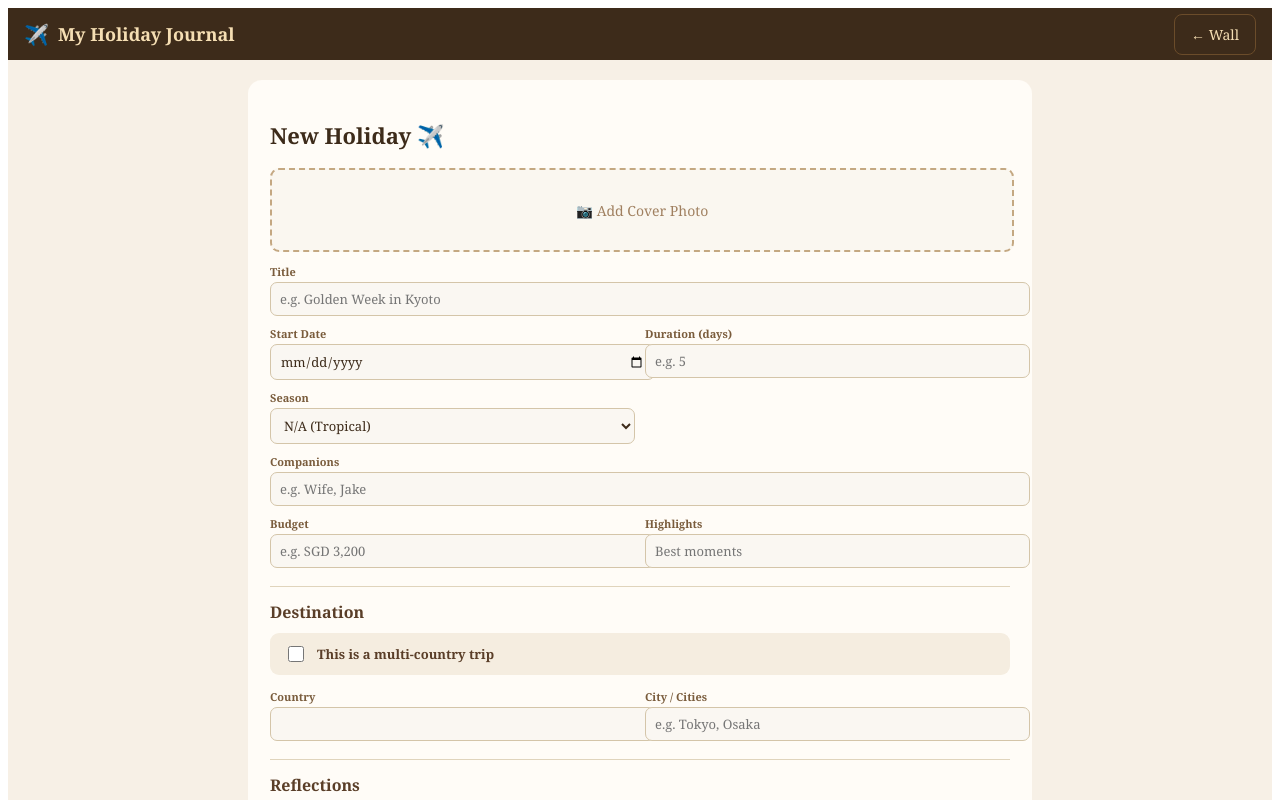
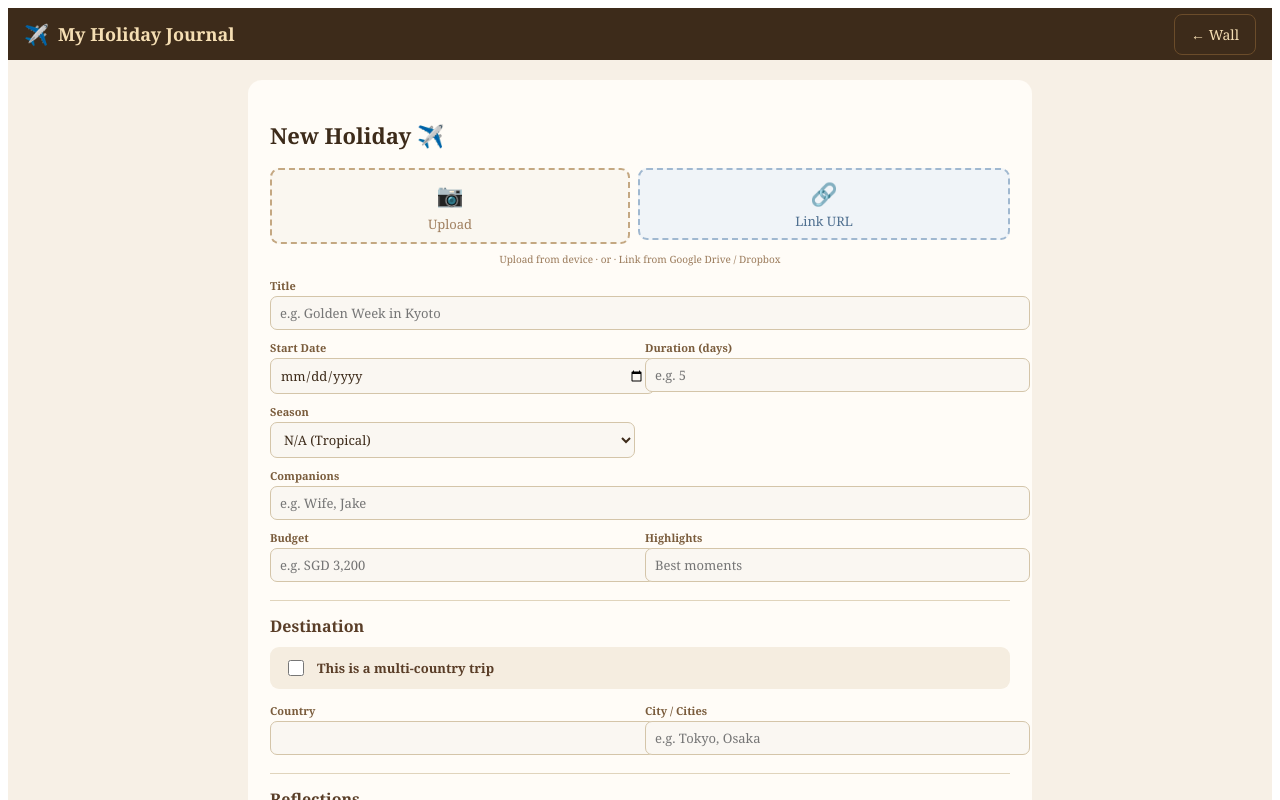
Before and after one commit to berrysoon/holiday-journal, a React (Vite) app: page / in a window 1280 px wide. Both pictures are taken after a click on the button "+ New Trip". Shown: the top 800 px of the page. Built offline with nearby package versions, Linux system fonts and the light colour scheme.

Commit message:
cover photo supports URL link

```diff
--- a/src/App.jsx
+++ b/src/App.jsx
@@ -268,8 +268,31 @@ function TripForm({initial, onSave, onCancel}) {
 
       {/* Cover photo */}
       {f.coverPhoto
-        ? <div style={{position:"relative",marginBottom:12}}><img src={f.coverPhoto} style={{width:"100%",height:160,objectFit:"cover",borderRadius:9}} alt="cover"/><button onClick={()=>u("coverPhoto",null)} style={{position:"absolute",top:8,right:8,background:"rgba(0,0,0,.6)",color:"#fff",border:"none",borderRadius:6,padding:"4px 10px",cursor:"pointer",fontSize:12}}>Remove</button></div>
-        : <label style={{display:"flex",alignItems:"center",justifyContent:"center",width:"100%",height:80,border:"2px dashed #c4a882",borderRadius:9,background:"#faf7f0",cursor:"pointer",color:"#a08060",fontSize:14,marginBottom:12,gap:6}}>📷 Add Cover Photo<input type="file" accept="image/*" hidden onChange={e=>{const f2=e.target.files[0];if(f2)compress(f2,d=>u("coverPhoto",d),900,0.65)}}/></label>
+        ? <div style={{position:"relative",marginBottom:12}}>
+            <img src={f.coverPhoto} style={{width:"100%",height:160,objectFit:"contain",background:"#2a1f14",borderRadius:9}} alt="cover"/>
+            <button onClick={()=>u("coverPhoto",null)} style={{position:"absolute",top:8,right:8,background:"rgba(0,0,0,.6)",color:"#fff",border:"none",borderRadius:6,padding:"4px 10px",cursor:"pointer",fontSize:12}}>Remove</button>
+            {f.coverPhotoLinked && <span style={{position:"absolute",top:8,left:8,background:"rgba(0,0,0,.55)",color:"#fff",fontSize:10,padding:"2px 8px",borderRadius:20}}>🔗 Linked</span>}
+          </div>
+        : <div style={{marginBottom:12}}>
+            <div style={{display:"flex",gap:8,marginBottom:8}}>
+              {/* Upload */}
+              <label style={{flex:1,display:"flex",alignItems:"center",justifyContent:"center",height:72,border:"2px dashed #c4a882",borderRadius:9,background:"#faf7f0",cursor:"pointer",color:"#a08060",fontSize:13,gap:6,flexDirection:"column"}}>
+                <span style={{fontSize:22}}>📷</span>Upload
+                <input type="file" accept="image/*" hidden onChange={e=>{const f2=e.target.files[0];if(f2)compress(f2,d=>{u("coverPhoto",d);u("coverPhotoLinked",false);},900,0.65)}}/>
+              </label>
+              {/* Link */}
+              <button onClick={()=>{
+                const raw = prompt("Paste your Google Drive or image URL:");
+                if (!raw) return;
+                const url = toDirectUrl(raw.trim());
+                u("coverPhoto", url);
+                u("coverPhotoLinked", true);
+              }} style={{flex:1,height:72,border:"2px dashed #a0b8d0",borderRadius:9,background:"#f0f4f8",cursor:"pointer",color:"#507090",fontSize:13,fontFamily:"Georgia,serif",display:"flex",flexDirection:"column",alignItems:"center",justifyContent:"center",gap:4}}>
+                <span style={{fontSize:22}}>🔗</span>Link URL
+              </button>
+            </div>
+            <div style={{fontSize:10,color:"#9a7a5a",textAlign:"center"}}>Upload from device · or · Link from Google Drive / Dropbox</div>
+          </div>
       }
 
       {/* Basic fields */}
@@ -373,7 +396,18 @@ function TripDetail({trip, onBack, onEdit, readOnly}) {
   const totalPhotos = trip.tripDays.reduce((a,d)=>a+d.photos.length,0);
 
   const handleShare = () => {
-    const encoded = encodeTrip(trip);
+    // Remove locally uploaded photos (base64) — keep only linked photos (Google Drive etc)
+    // This keeps the URL short enough for WhatsApp and TinyURL
+    const stripped = {
+      ...trip,
+      tripDays: trip.tripDays.map(d=>({
+        ...d,
+        photos: d.photos.filter(p=>p.linked)
+      })),
+      // Keep cover photo only if it is a linked URL, strip if uploaded (base64)
+      coverPhoto: trip.coverPhotoLinked ? trip.coverPhoto : null
+    };
+    const encoded = encodeTrip(stripped);
     if (!encoded) { alert("Could not generate share link."); return; }
     const url = `${window.location.origin}${window.location.pathname}#share=${encoded}`;
     navigator.clipboard.writeText(url).then(()=>{
@@ -414,9 +448,9 @@ function TripDetail({trip, onBack, onEdit, readOnly}) {
       {readOnly && (
         <div style={{background:"#f5ede0",border:"1px solid #e0c898",borderRadius:9,
           padding:"10px 14px",marginBottom:14,fontSize:13,color:"#5a3e28",
-          display:"flex",alignItems:"center",gap:8}}>
+          display:"flex",alignItems:"center",gap:8,flexWrap:"wrap"}}>
           <span style={{fontSize:18}}>👀</span>
-          <span>You are viewing a shared trip — <strong>read only</strong>.</span>
+          <span>You are viewing a shared trip — <strong>read only</strong>. Uploaded photos are not included in shared links to keep the URL short.</span>
         </div>
       )}
       <div style={{height:220,borderRadius:12,background:"#2a1f14",display:"flex",alignItems:"flex-end",marginBottom:16,position:"relative",overflow:"hidden"}}>
```
